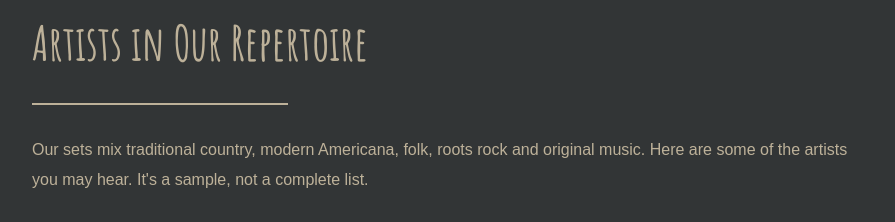
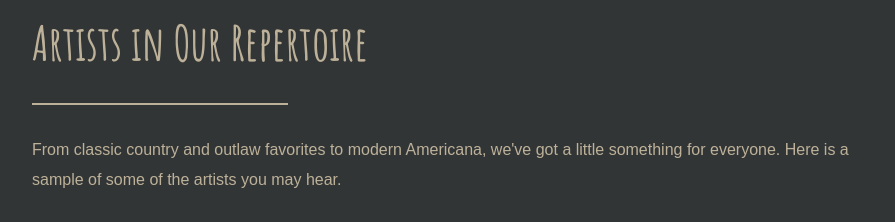
Before and after one commit to amart90-UI/hoss-website, a plain HTML site: page booking/index.html in a window 1280 px wide. Shown: the part 2660-2882 px from the top of the page, without its empty margins (192-1087 px from the left). Drawn offline with Linux system fonts and the light colour scheme; no server answers; a web font is replaced by a local one.

Commit message:
Minor rewording

```diff
--- a/booking/index.html
+++ b/booking/index.html
@@ -223,8 +223,8 @@
 		<h2 id="repertoire-heading">Artists in Our Repertoire</h2>
 		<div class="separator"></div>
 		<p class="booking-note">
-			Our sets mix traditional country, modern Americana, folk, roots rock and original music.
-			Here are some of the artists you may hear. It's a sample, not a complete list.
+			From classic country and outlaw favorites to modern Americana, we've got a little something for everyone.
+			Here is a sample of some of the artists you may hear.
 		</p>
 		<div class="booking-repertoire">
 			<details>
```
